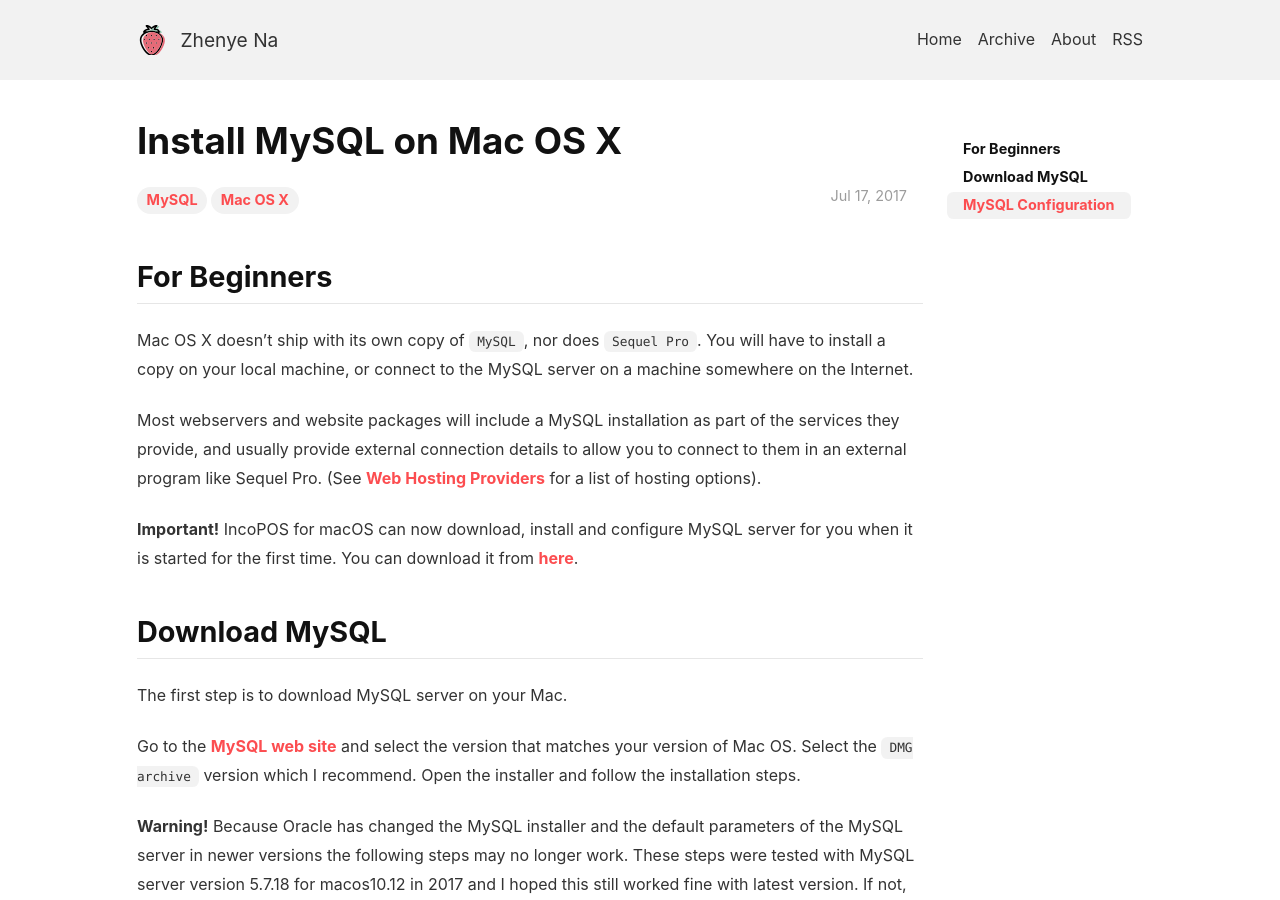
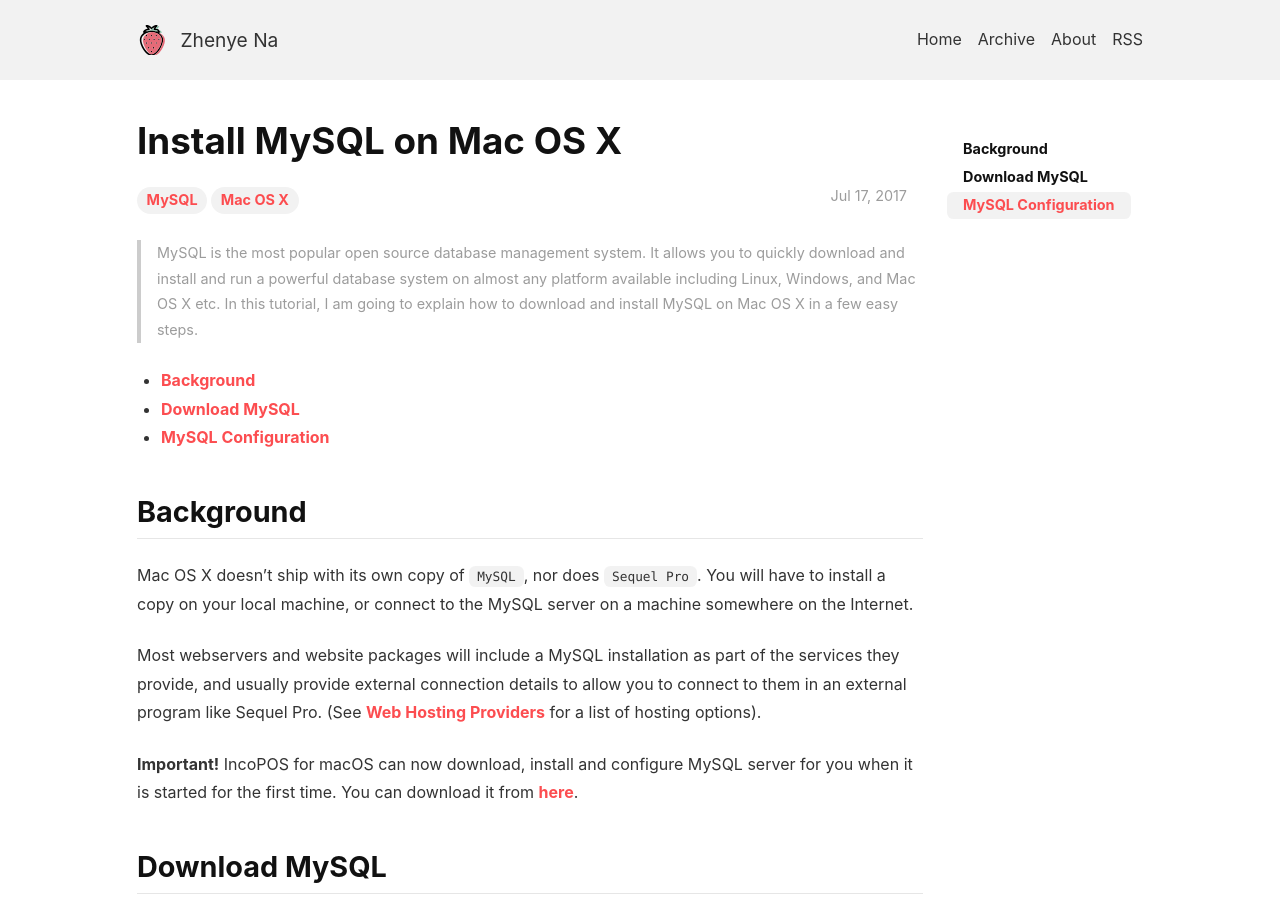
Before and after one commit to Zhenye-Na/blog, a Jekyll site: the page built from _posts/2017-07-17-install-mysql-on-MAC-OS-X.md, in a window 1280 px wide and 900 px high. Built offline with Jekyll 4.4.1, drawn with Linux system fonts in a browser that asks for light colours; nearby versions of some CDN libraries; comment, search, counter and statistics services are not loaded.

Commit message:
Update posts

```diff
--- a/_posts/2017-07-17-install-mysql-on-MAC-OS-X.md
+++ b/_posts/2017-07-17-install-mysql-on-MAC-OS-X.md
@@ -8,7 +8,15 @@
 category: blog
 ---
 
-## For Beginners
+> MySQL is the most popular open source database management system. It allows you to quickly download and install and run a powerful database system on almost any platform available including Linux, Windows, and Mac OS X etc. In this tutorial, I am going to explain how to download and install MySQL on Mac OS X in a few easy steps.
+
+* [Background](#background)
+* [Download MySQL](#download-mysql)
+* [MySQL Configuration](#mysql-configuration)
+
+
+
+## Background
 
 Mac OS X doesn't ship with its own copy of `MySQL`, nor does `Sequel Pro`. You will have to install a copy on your local machine, or connect to the MySQL server on a machine somewhere on the Internet.
 
```
